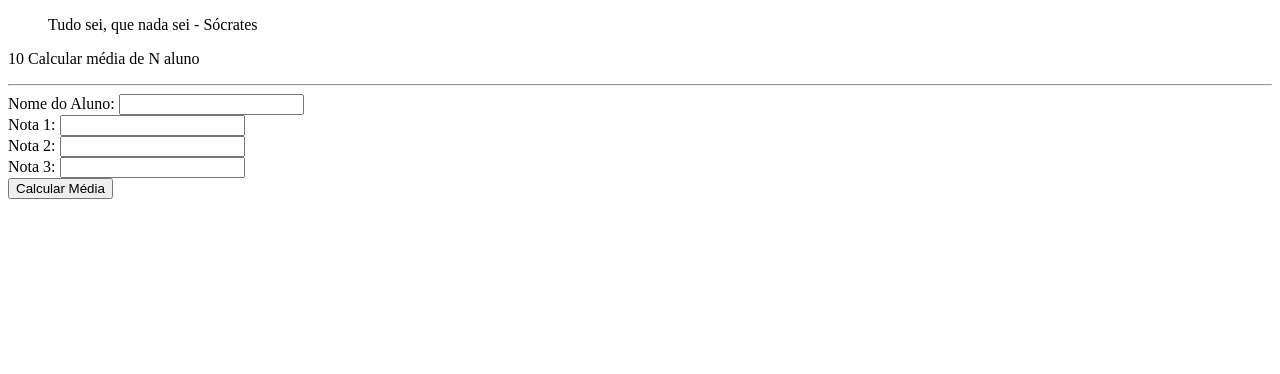
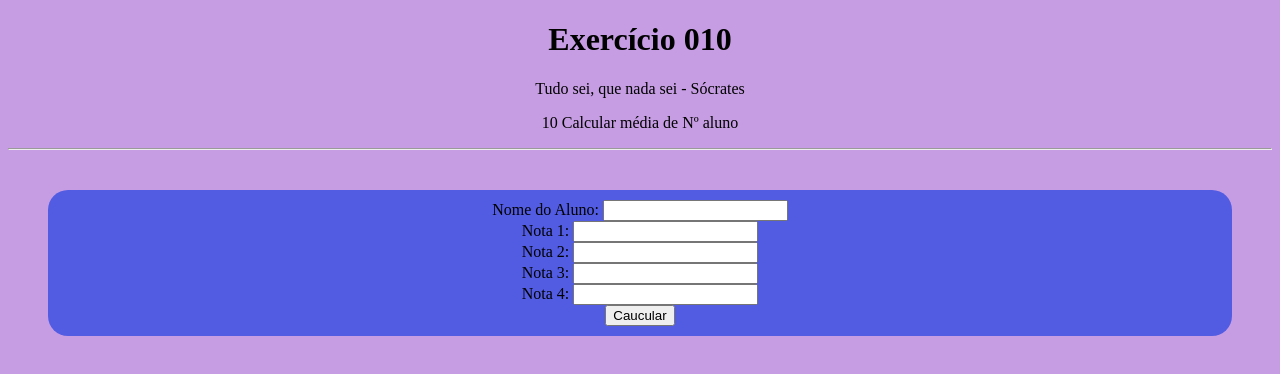
Before and after one commit to Karenvalentim2004/exercicios, a plain HTML site: page Exercicio010/index.html in a window 1280 px wide. Drawn offline with Linux system fonts and the light colour scheme.

Commit message:
contd. Exercício 10

```diff
--- a/Exercicio010/app.js
+++ b/Exercicio010/app.js
@@ -1,3 +1,30 @@
-fn calcularMedia(){
+function fnCalcularMedia() {
+    let nome = "", n1 = 0, n2 = 0, n3 = 0, n4 = 0, media = 0
+    nome = document.getElementById("nome").value
+    n1 = parseFloat(document.getElementById("nota1").value)
+    n2 = parseFloat(document.getElementById("nota2").value)
+    n3 = parseFloat(document.getElementById("nota3").value)
+    n4 = parseFloat(document.getElementById("nota4").value)
 
+    media = (n1+n2+n3+n4) / 4
+
+    document.getElementById("nome_resultado").innerHTML = nome
+    document.getElementById("media").innerHTML = media.toFixed(1)
+    fnExibir("resultado")
 }
+
+function fnExibir(painel_exibir) {
+    document.getElementById("painel_resultado").style.display = "none"
+    document.getElementById("painel_formulario").style.display = "none"
+
+    if (painel_exibir == "resultado") {
+        document.getElementById("painel_resultado").style.display = "block"
+    }else if (painel_exibir == "formulario") {
+        document.getElementById("painel_formulario").style.display = "block"
+        fnLimparFormulario()
+    }
+}
+
+function fnLimparFormulario() {
+    document.getElementById("painel_formulario").reset()
+}
--- a/Exercicio010/index.html
+++ b/Exercicio010/index.html
@@ -5,31 +5,47 @@
     <meta charset="UTF-8">
     <meta name="viewport" content="width=device-width, initial-scale=1.0">
     <title>Exercicio 010</title>
+
+    <link rel="stylesheet" href="style.css">
+
 </head>
 
 <body>
 
+    <h1>Exercício 010</h1>
+
     <blockquote>Tudo sei, que nada sei - Sócrates</blockquote>
-    <p>10 Calcular média de N aluno</p>
+    <p>10 Calcular média de Nº aluno</p>
     <hr>
 
-    <form>
-        <label for="nome">Nome do Aluno:</label>
-        <input type="text" id="nome" required><br>
+    <form id="painel_formulario">
 
-        <label for="nota1">Nota 1:</label>
-        <input type="number" id="nota1" step="0.01" required><br>
+        <label>Nome do Aluno:</label>
+        <input id="nome"><br>
 
-        <label for="nota2">Nota 2:</label>
-        <input type="number" id="nota2" step="0.01" required><br>
+        <label>Nota 1:</label>
+        <input type="number" id="nota1"><br>
+        <label>Nota 2:</label>
+        <input type="number" id="nota2"><br>
 
-        <label for="nota3">Nota 3:</label>
-        <input type="number" id="nota3" step="0.01" required><br>
+        <label>Nota 3:</label>
+        <input type="number" id="nota3"><br>
 
-        <button type="button" onclick="calcularMedia()">Calcular Média</button>
+        <label>Nota 4:</label>
+        <input type="number" id="nota4"><br>
+
+       <button type="button" onclick="fnCalcularMedia()">Caucular</button>
+
     </form>
 
-    <div id="resultado"></div>
+    <div id="painel_resultado">
+        <h3>
+            A média do aluno:
+            <span id="nome_resultado"></span>
+            <span id="media"></span>
+        </h3>
+        <button type="button" onclick="fnExibir('formulario')">Caucular a média de outro aluno</button>
+    </div>
 
     <script src="app.js"></script>
 
--- a/Exercicio010/style.css
+++ b/Exercicio010/style.css
@@ -0,0 +1,19 @@
+body{
+    background-color: #C69DE3;
+    text-align: center;
+}
+
+#painel_formulario{
+    background-color: #525CE3;
+    margin: 40px;
+    padding: 10px;
+    border-radius: 20px;
+}
+
+#painel_resultado{
+    background-color: #7752E3;
+    margin: 40px;
+    padding: 10px;
+    display: none;
+    border-radius: 20px;
+}
```
